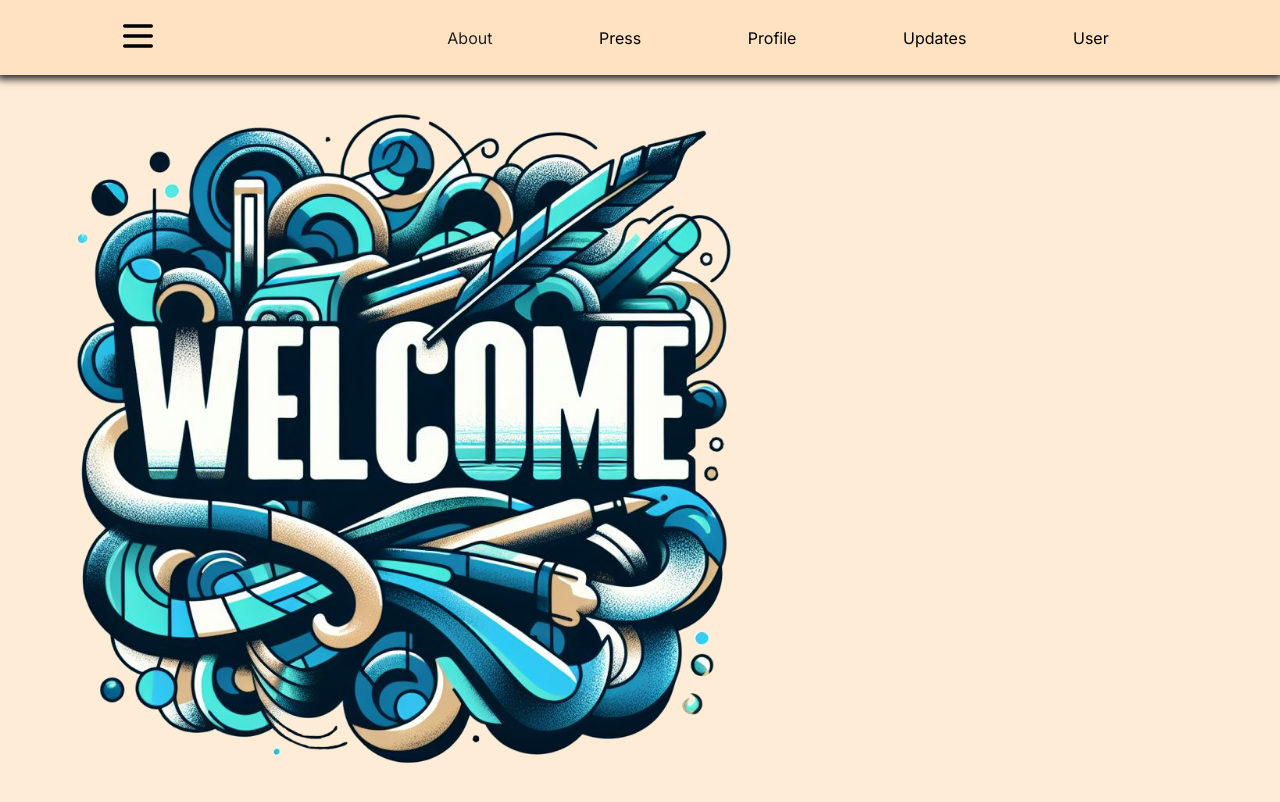
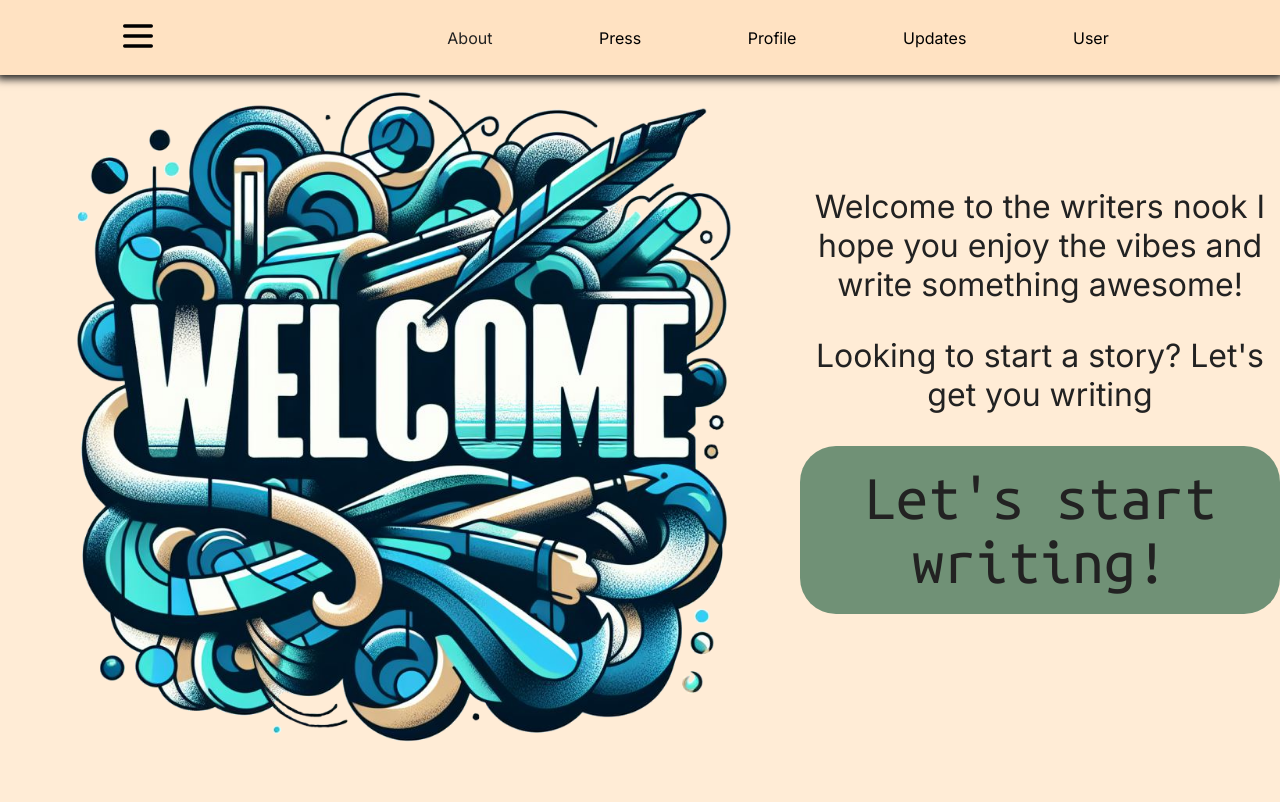
Before and after one commit to IsaacWild/writers-nook, a Next.js app: page /welcome in a window 1280 px wide. Shown: the top 802 px of the page. Built offline with nearby package versions, Linux system fonts and the light colour scheme.

Commit message:
feat: Update package dependencies and add new font, update global styles, create StartWritingButton component, and update Welcome page layout.

```diff
--- /dev/null
+++ b/app/components/button/button.module.css
@@ -0,0 +1,15 @@
+.buttonContainer {
+    background-color: var(--accept);
+    color: var(--warm-black);
+    font-size: var(--text-x-large);
+    border-radius: var(--radius-l);
+    width: fit-content;
+    padding: var(--spacing-250);
+    justify-self: center;
+    border: none;
+    transition: all 0.3s linear;
+}
+
+.buttonContainer:hover {
+    background-color: var(--accent);
+}
--- /dev/null
+++ b/app/components/button/button.tsx
@@ -0,0 +1,21 @@
+import React from "react";
+import styles from "./button.module.css";
+import { Ubuntu_Mono } from "next/font/google";
+
+const ubuntu = Ubuntu_Mono({weight:"400"});
+
+interface StartWritingButtonProps {
+  children?: React.ReactNode;
+}
+
+const StartWritingButton: React.FC<StartWritingButtonProps> = ({
+  children,
+}) => {
+  return (
+    <button className={`${styles.buttonContainer} ${ubuntu.className}`}>
+      {children}
+    </button>
+  );
+};
+
+export default StartWritingButton;
--- a/app/globals.css
+++ b/app/globals.css
@@ -13,6 +13,69 @@
   --warning: #945D5E;
   --accept: #709176;
   --accent: #64B6AC;
+
+  /* Font Sizes */
+  /* Desktop */
+  --text-xxx-large: 5.75rem;
+  --text-xx-large: 4.75rem;
+  --text-x-large: 4rem;
+  --text-large: 3rem;
+  --text-medium: 2rem;
+  --text-small: 1.75rem;
+  --text-x-small: 1.25rem;
+  --text-xx-small: 1.125rem;
+  --text-xxx-small: 1rem;
+
+  /* Bare Radiei */
+  --radius-25: 2px;
+  --radius-50: 4px;
+  --radius-100: 8px;
+  --radius-150: 12px;
+  --radius-200: 16px;
+  --radius-300: 24px;
+  --radius-400: 32px;
+  --radius-450: 36px;
+  --radius-500: 40px;
+  --radius-600: 48px;
+  --radius-2000: 160px;
+  --radius-full: 100vmax;
+
+  /* Border Radius's */
+  --radius-xxs: var(--radius-50);
+  --radius-xs: var(--radius-100);
+  --radius-s: var(--radius-150);
+  --radius-m: var(--radius-300);
+  --radius-l: var(--radius-450);
+  --radius-xl: var(--radius-500);
+  --radius-xxl: var(--radius-600);
+  --radius-full: var(--radius-2000);
+
+  /* Spacing */
+  --spacing-0: 0rem;
+  --spacing-25: 0.125rem;
+  --spacing-50: 0.25rem;
+  --spacing-100: 0.5rem;
+  --spacing-150: 0.75rem;
+  --spacing-200: 1rem;
+  --spacing-250: 1.25rem;
+  --spacing-300: 1.5rem;
+  --spacing-350: 1.75rem;
+  --spacing-400: 2rem;
+  --spacing-450: 2.25rem;
+  --spacing-500: 2.5rem;
+  --spacing-550: 2.75rem;
+  --spacing-600: 3rem;
+  --spacing-650: 3.25rem;
+  --spacing-700: 3.5rem;
+  --spacing-800: 4rem;
+  --spacing-900: 4.5rem;
+  --spacing-1000: 5rem;
+  --spacing-1200: 6rem;
+  --spacing-1400: 7rem;
+  --spacing-1500: 7.5rem;
+  --spacing-1600: 8rem;
+  --spacing-1800: 9rem;
+  --spacing-2000: 10rem;
 }
 
 @media (prefers-color-scheme: dark) {
--- a/app/layout.tsx
+++ b/app/layout.tsx
@@ -4,6 +4,7 @@ import "./globals.css";
 import NavMenu from "./NavMenu";
 
 const inter = Inter({ subsets: ["latin"] });
+
 
 export const metadata: Metadata = {
   title: "Create Next App",
--- a/app/welcome/page.module.css
+++ b/app/welcome/page.module.css
@@ -1,4 +1,19 @@
 .container {
+    /* border: red dotted; */
     display: grid;
-    gap: 2px;
+    grid-template-columns: 1fr 2fr;
 }
+
+.container p {
+    /* border: green dotted; */
+    font-size: var(--text-medium);
+    text-align: center;
+}
+
+.wrapper{
+    /* border: solid goldenrod; */
+    display: flex;
+    flex-direction: column;
+    justify-content: center;
+    gap: var(--spacing-400);
+}
--- a/app/welcome/page.tsx
+++ b/app/welcome/page.tsx
@@ -1,16 +1,24 @@
 import Image from "next/image";
 import styles from "./page.module.css";
+import StartWritingButton from "../components/button/button";
 
 export default function Welcome() {
   return (
     <div className={styles.container}>
-      <p>Hiya</p>
       <Image
         src="/welcomeSplash.png"
         alt="Welcome Icon"
         width={800}
         height={800}
       />
+      <div className={styles.wrapper}>
+        <p>
+          Welcome to the writers nook I hope you enjoy the vibes and write
+          something awesome!
+        </p>
+        <p>Looking to start a story? Let&apos;s get you writing</p>
+        <StartWritingButton>Let&apos;s start writing!</StartWritingButton>
+      </div>
     </div>
   );
 }
--- a/package.json
+++ b/package.json
@@ -9,9 +9,10 @@
     "lint": "next lint"
   },
   "dependencies": {
+    "@next/font": "^14.2.3",
+    "next": "14.1.0",
     "react": "^18",
-    "react-dom": "^18",
-    "next": "14.1.0"
+    "react-dom": "^18"
   },
   "devDependencies": {
     "typescript": "^5",
```
Also changed, not shown: 1 other file (tests, documents, lock files or other folders).
